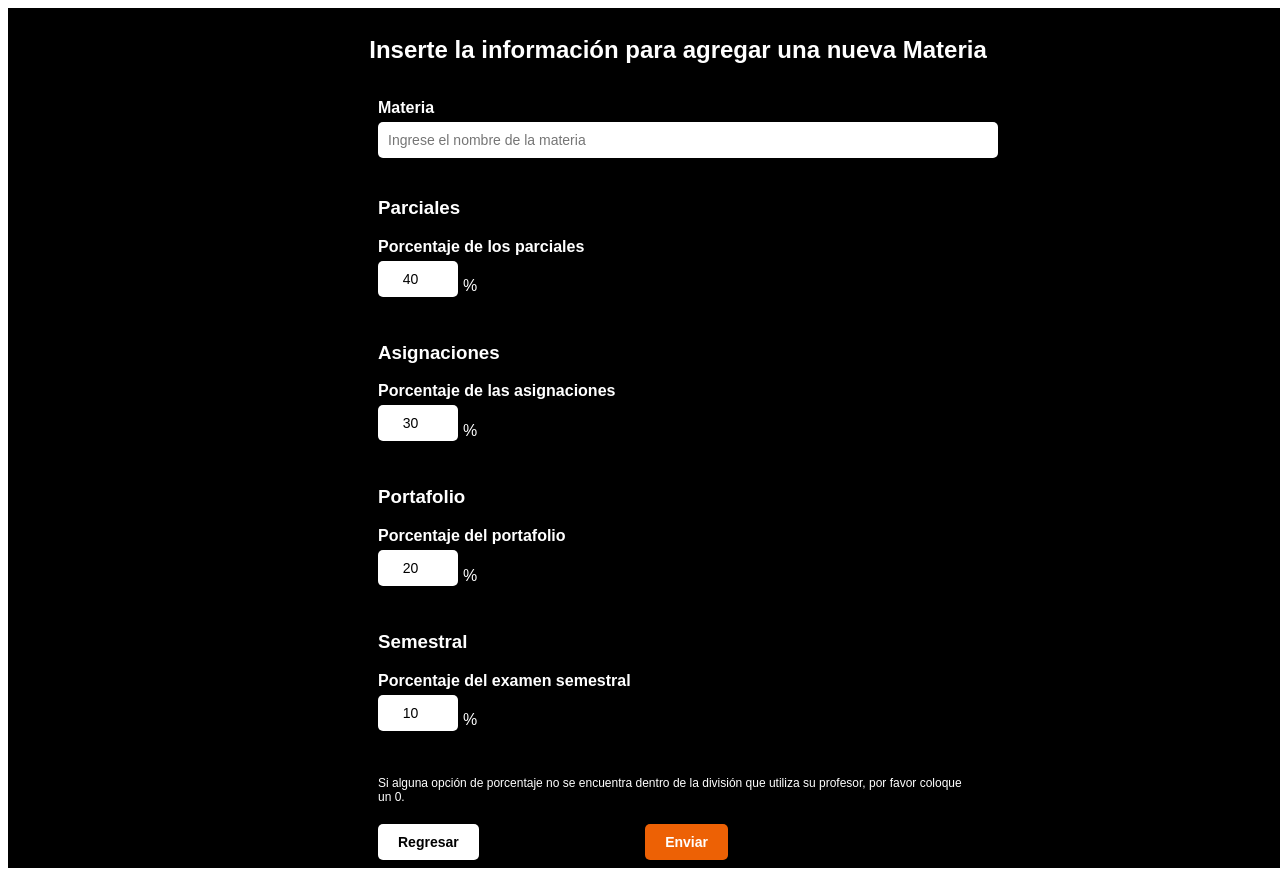
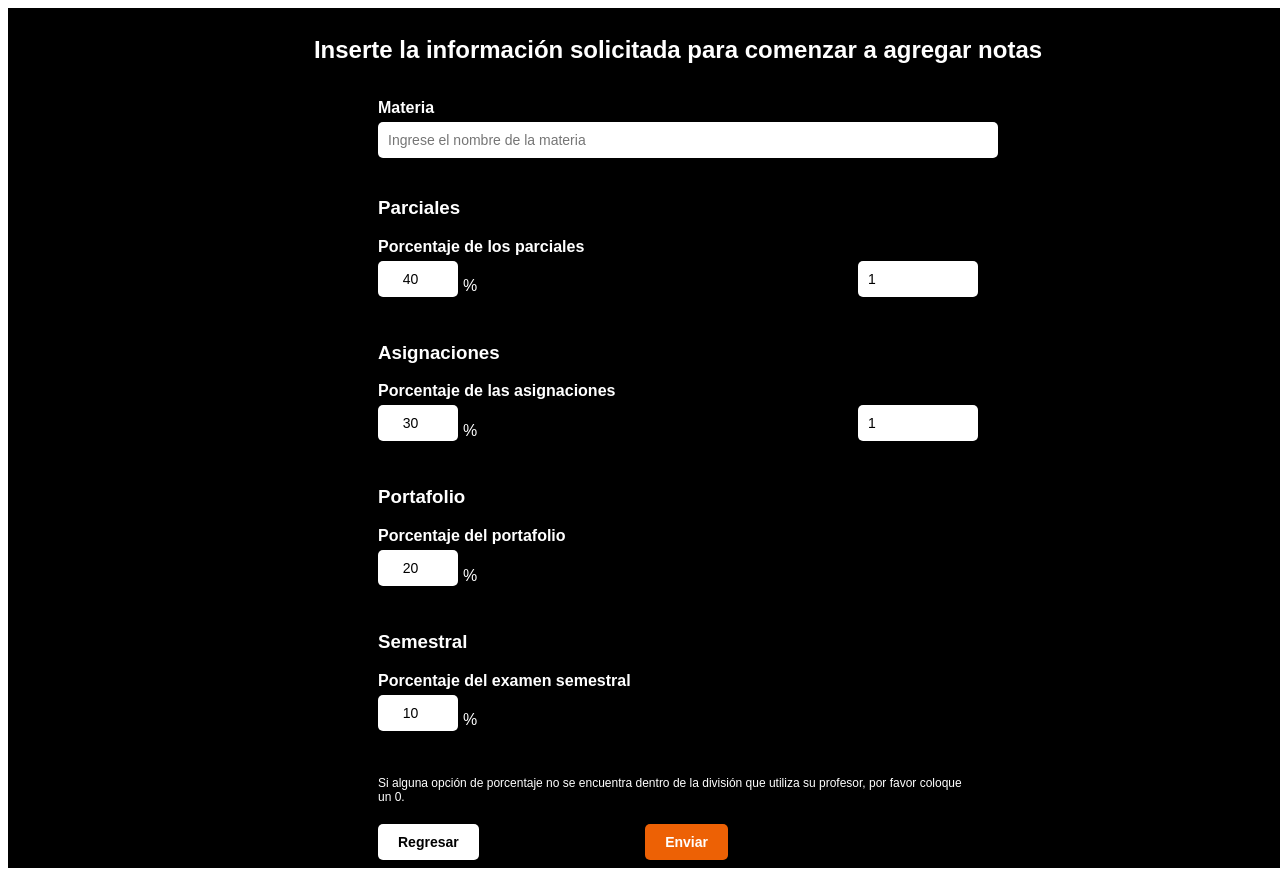
Before and after one commit to Grupo-Angular-1IL251/Grades-Calculator, an Angular app in the folder GradesCalculator/: page /materias in a window 1280 px wide. Shown: the top 876 px of the page. Built offline with nearby package versions, Linux system fonts and the light colour scheme; no server answers.

Commit message:
feat: se agrega cant de asig y parc

```diff
--- a/GradesCalculator/src/app/materias/materias.component.html
+++ b/GradesCalculator/src/app/materias/materias.component.html
@@ -1,5 +1,5 @@
 <div class="form-container">
-  <h2>Inserte la información para agregar una nueva Materia</h2>
+  <h2>Inserte la información solicitada para comenzar a agregar notas</h2>
 
   <form [formGroup]="formularioNotas" (ngSubmit)="enviarFormulario()">
     <label for="materia">Materia</label>
@@ -11,16 +11,30 @@
     <div class="bloque">
       <h3>Parciales</h3>
       <label>Porcentaje de los parciales</label>
-      <div class="input-porcentaje">
-        <input type="number" formControlName="parciales" /> <span>%</span>
+      <div class="input-group">
+        <div class="input-porcentaje">
+          <input type="number" formControlName="parciales" />
+          <span>%</span>
+        </div>
+        <input type="number" formControlName="cantidad_parciales" placeholder="Cantidad" />
+      </div>
+      <div *ngIf="formularioNotas.get('cantidad_parciales')?.invalid && formularioNotas.get('cantidad_parciales')?.touched" class="error">
+        ⚠️ Máximo 5 parciales por semestre.
       </div>
     </div>
 
     <div class="bloque">
       <h3>Asignaciones</h3>
       <label>Porcentaje de las asignaciones</label>
-      <div class="input-porcentaje">
-        <input type="number" formControlName="asignaciones" /> <span>%</span>
+      <div class="input-group">
+        <div class="input-porcentaje">
+          <input type="number" formControlName="asignaciones" />
+          <span>%</span>
+        </div>
+        <input type="number" formControlName="cantidad_asignaciones" placeholder="Cantidad" />
+      </div>
+      <div *ngIf="formularioNotas.get('cantidad_asignaciones')?.invalid && formularioNotas.get('cantidad_asignaciones')?.touched" class="error">
+        ⚠️ Máximo 30 asignaciones por semestre.
       </div>
     </div>
 
@@ -28,7 +42,8 @@
       <h3>Portafolio</h3>
       <label>Porcentaje del portafolio</label>
       <div class="input-porcentaje">
-        <input type="number" formControlName="portafolio" /> <span>%</span>
+        <input type="number" formControlName="portafolio" />
+        <span>%</span>
       </div>
     </div>
 
@@ -36,11 +51,11 @@
       <h3>Semestral</h3>
       <label>Porcentaje del examen semestral</label>
       <div class="input-porcentaje">
-        <input type="number" formControlName="semestral" /> <span>%</span>
+        <input type="number" formControlName="semestral" />
+        <span>%</span>
       </div>
     </div>
 
-    <!-- ⚠️ Error si la suma no es 100% -->
     <div *ngIf="formularioNotas.errors?.['porcentajeInvalido'] && formularioNotas.touched" class="error">
       ⚠️ La suma total de porcentajes debe ser exactamente 100%.
     </div>
@@ -51,7 +66,9 @@
 
     <div class="botones">
       <button type="button" (click)="regresar()">Regresar</button>
-      <button type="submit" class="enviar">Enviar</button>
+      <button type="submit" class="enviar" [disabled]="loading">
+        {{ loading ? 'Enviando...' : 'Enviar' }}
+      </button>
     </div>
   </form>
 </div>
--- a/GradesCalculator/src/app/materias/materias.component.scss
+++ b/GradesCalculator/src/app/materias/materias.component.scss
@@ -42,6 +42,18 @@ $button-white: white;
 
     input#materia {
       width: 100%;
+    }
+
+    .input-group {
+      display: flex;
+      justify-content: space-between;
+      align-items: center;
+      gap: 10px;
+
+      input[formControlName="cantidad_parciales"],
+      input[formControlName="cantidad_asignaciones"] {
+        width: 100px;
+      }
     }
 
     .input-porcentaje {
@@ -104,11 +116,11 @@ $button-white: white;
         }
       }
     }
+
+    .error {
+      color: red;
+      font-size: 14px;
+      margin-top: 5px;
+    }
   }
-  .error {
-  color: red;
-  font-size: 14px;
-  margin-top: 5px;
 }
-
-}
--- a/GradesCalculator/src/app/materias/materias.component.ts
+++ b/GradesCalculator/src/app/materias/materias.component.ts
@@ -10,16 +10,14 @@ import {
 } from '@angular/forms';
 import { CommonModule } from '@angular/common';
 
-// ✅ Validador para suma de porcentajes
+// Validador personalizado: suma de porcentajes debe ser 100
 export function porcentajeTotalValidator(): ValidatorFn {
   return (form: AbstractControl): ValidationErrors | null => {
     const parciales = Number(form.get('parciales')?.value || 0);
     const asignaciones = Number(form.get('asignaciones')?.value || 0);
     const portafolio = Number(form.get('portafolio')?.value || 0);
     const semestral = Number(form.get('semestral')?.value || 0);
-
     const total = parciales + asignaciones + portafolio + semestral;
-
     return total === 100 ? null : { porcentajeInvalido: true };
   };
 }
@@ -33,15 +31,18 @@ export function porcentajeTotalValidator(): ValidatorFn {
 })
 export class MateriasComponent {
   formularioNotas: FormGroup;
+  loading = false;
 
   constructor(private fb: FormBuilder) {
     this.formularioNotas = this.fb.group(
       {
         materia: ['', Validators.required],
         parciales: [40, [Validators.required, Validators.min(0), Validators.max(100)]],
+        cantidad_parciales: [1, [Validators.required, Validators.min(1), Validators.max(5)]],
         asignaciones: [30, [Validators.required, Validators.min(0), Validators.max(100)]],
+        cantidad_asignaciones: [1, [Validators.required, Validators.min(1), Validators.max(30)]],
         portafolio: [20, [Validators.required, Validators.min(0), Validators.max(100)]],
-        semestral: [10, [Validators.required, Validators.min(0), Validators.max(100)]],
+        semestral: [10, [Validators.required, Validators.min(0), Validators.max(100)]]
       },
       { validators: porcentajeTotalValidator() }
     );
@@ -51,7 +52,6 @@ export class MateriasComponent {
     this.formularioNotas.markAllAsTouched();
 
     const materia = this.formularioNotas.get('materia')?.value?.trim();
-
     if (!materia) {
       this.formularioNotas.get('materia')?.setErrors({ required: true });
       return;
@@ -62,8 +62,9 @@ export class MateriasComponent {
     }
 
     if (this.formularioNotas.valid) {
-      console.log('Formulario enviado:', this.formularioNotas.value);
-      alert('Formulario válido y enviado correctamente.');
+      console.log('Datos del formulario:', this.formularioNotas.value);
+      alert('Formulario válido. Listo para enviar.');
+      this.formularioNotas.reset();
     }
   }
 
```
